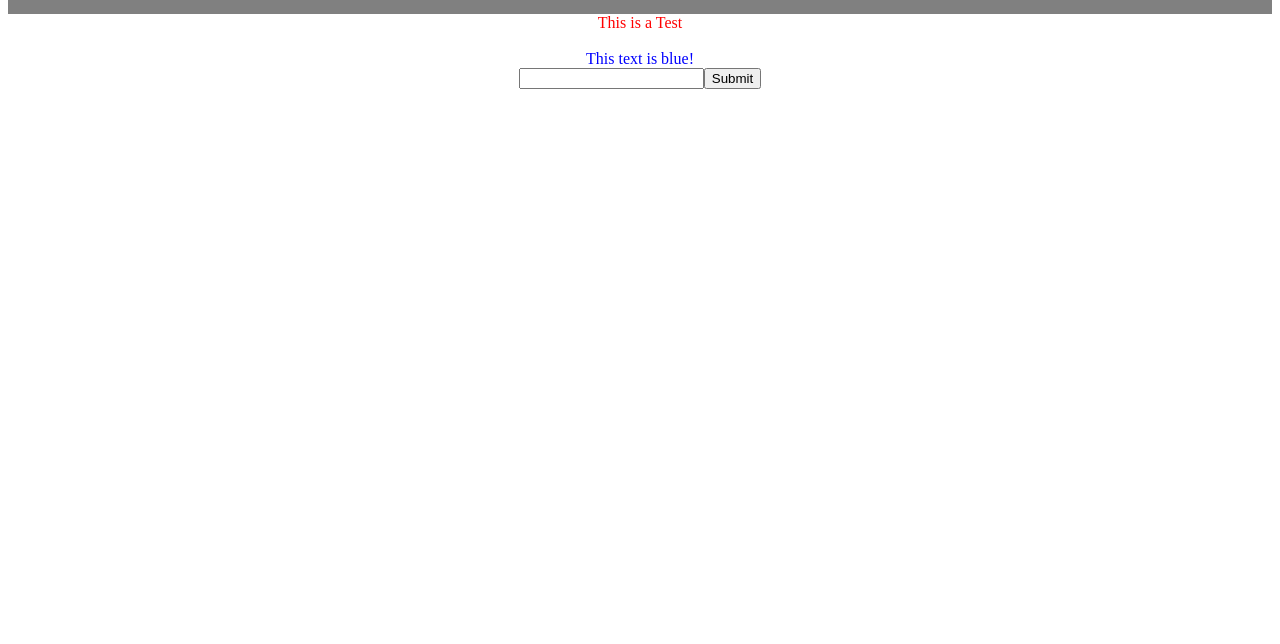
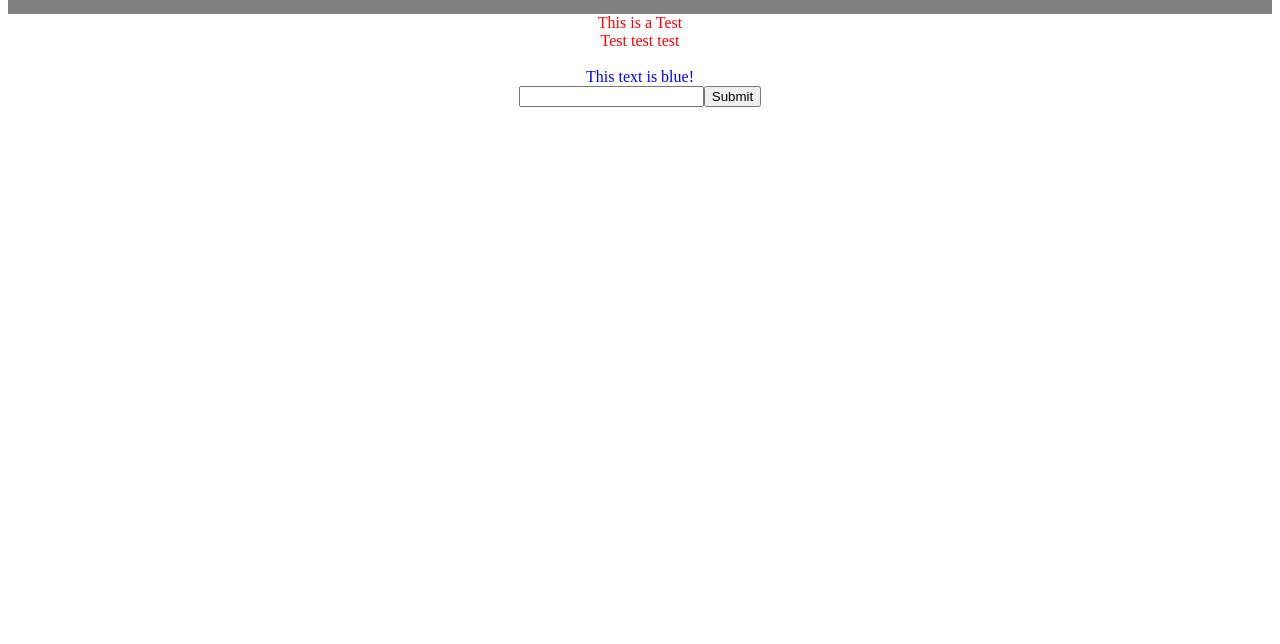
Before and after one commit to may1038/Portfolio-Site-2019, a plain HTML site: page index.html in a window 1280 px wide. Shown: the part 156-800 px from the top of the page. Drawn offline with Linux system fonts and the light colour scheme.

Commit message:
second commit

```diff
--- a/index.html
+++ b/index.html
@@ -19,6 +19,7 @@
 
     <div class="div1">
       <span>This is a Test</span>
+      <span>Test test test</span>
     </div>
     <br>
     <div class="">
```
